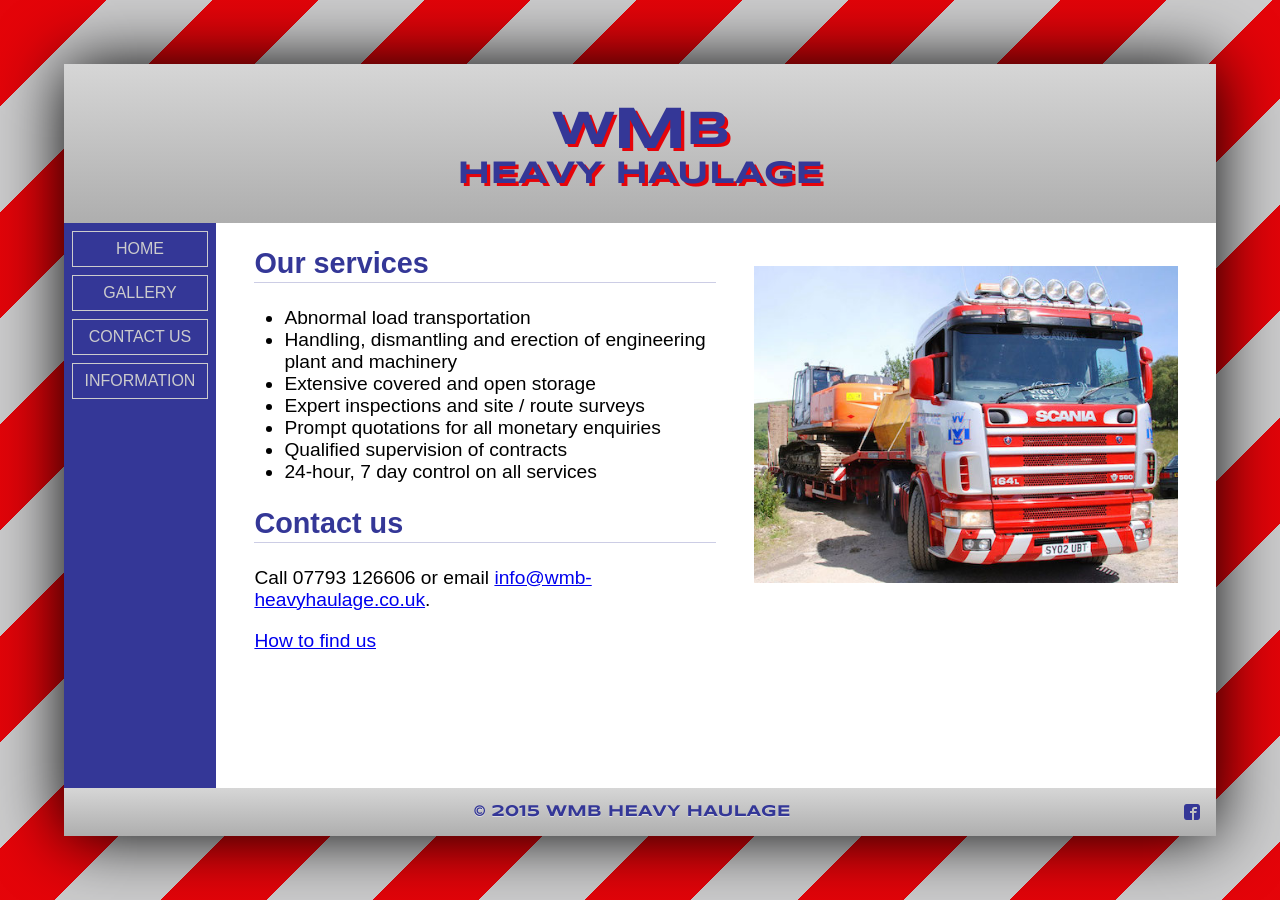
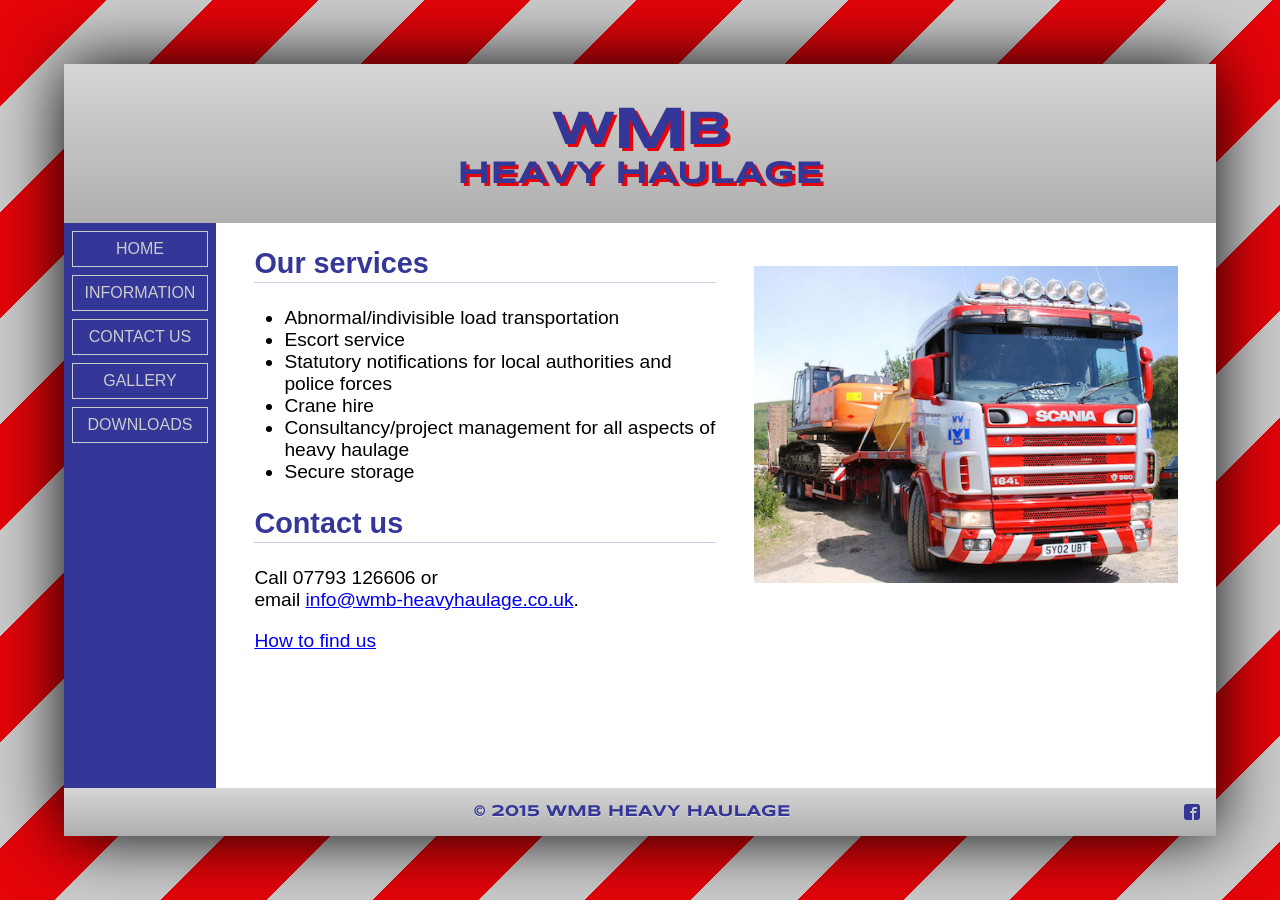
Before and after one commit to wmb-heavyhaulage/wmb-heavyhaulage.co.uk, a Jekyll site: the page built from index.md, in a window 1280 px wide. Built offline with Jekyll 4.4.1, drawn with Linux system fonts in a browser that asks for light colours.

Commit message:
pre-live text changes and download page added

```diff
--- a/_data/navigation.yml
+++ b/_data/navigation.yml
@@ -1,4 +1,5 @@
 Home: "/"
+Information: "/info.html"
+Contact us: "/contact-us.html"
 Gallery: "/photos/"
-Contact us: "/contact-us.html"
-Information: "/info.html"
+Downloads: "/download.html/"
--- a/index.md
+++ b/index.md
@@ -14,18 +14,17 @@
 Our services
 ------------
 
-* Abnormal load transportation
-* Handling, dismantling and erection of engineering plant and machinery
-* Extensive covered and open storage
-* Expert inspections and site / route surveys
-* Prompt quotations for all monetary enquiries
-* Qualified supervision of contracts
-* 24-hour, 7 day control on all services
+* Abnormal/indivisible load transportation
+* Escort service
+* Statutory notifications for local authorities and police forces
+* Crane hire
+* Consultancy/project management for all aspects of heavy haulage
+* Secure storage
 
 Contact us
 ----------
 
-Call 07793 126606 or email
-[info@wmb-heavyhaulage.co.uk](mailto:info@wmb-heavyhaulage.co.uk).
+Call 07793 126606 or
+email [info@wmb-heavyhaulage.co.uk](mailto:info@wmb-heavyhaulage.co.uk).
 
 [How to find us](/contact-us.html)
```
Also changed, not shown: contact-us.md (+1 -1 lines), download.md (added, +11 -0 lines), photos/cranes/DSCN0111.jpg (added), photos/cranes/DSCN0112.jpg (added), photos/cranes/DSCN0113.jpg (added), 3 other files.
